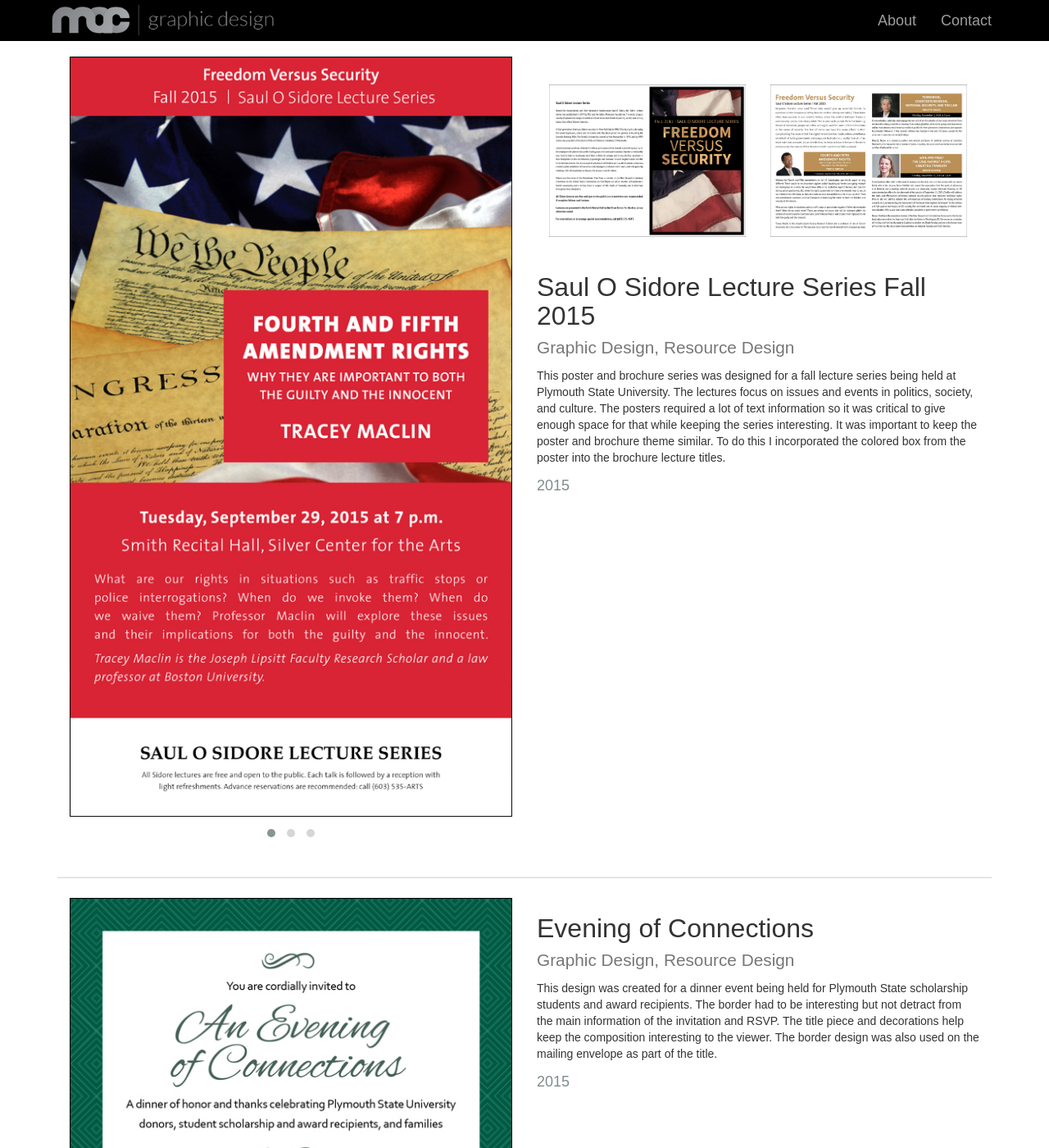
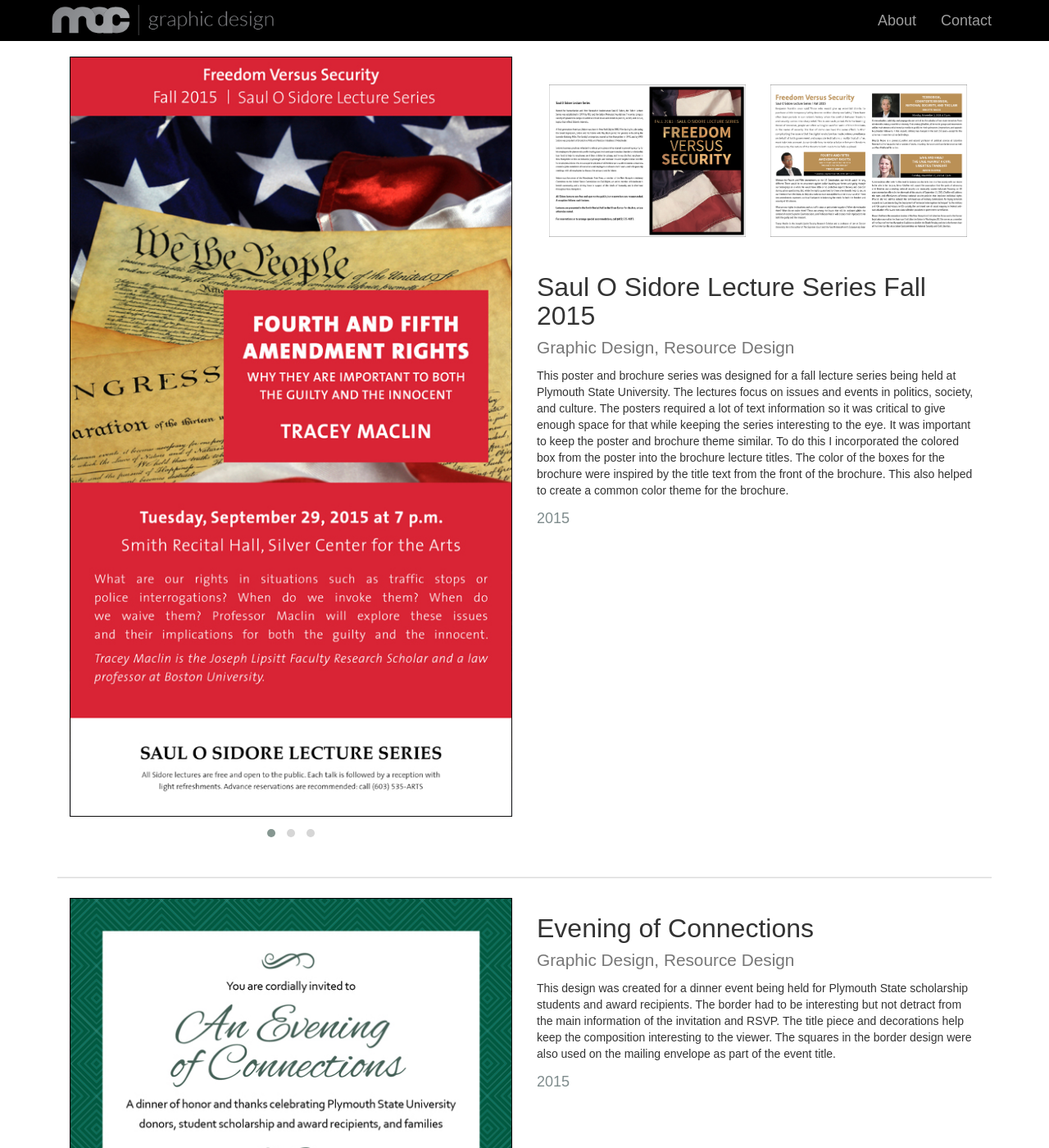
Before and after one commit to mtfullerton/mtfullerton.github.io, a Jekyll site: the page built from creative-services/index.html, in a window 1280 px wide and 1400 px high. Shown: the whole window at 82% size. Built offline with Jekyll 4.4.1, drawn with Linux system fonts in a browser that asks for light colours; nearby versions of some CDN libraries; some web fonts are replaced.

Commit message:
text edits and home page reworked

```diff
--- a/creative-services/index.html
+++ b/creative-services/index.html
@@ -26,7 +26,7 @@
 		<div class="row">
 			<div class="col-sm-12 col-lg-6">
 				<h1 class="blurb_name">Saul O Sidore Lecture Series Fall 2015 <br><small>Graphic Design, Resource Design</small></h1>
-				<p class="blurb_text">This poster and brochure series was designed for a fall lecture series being held at Plymouth State University. The lectures focus on issues and events in politics, society, and culture. The posters required a lot of text information so it was critical to give enough space for that while keeping the series interesting. It was important to keep the poster and brochure theme similar. To do this I incorporated the colored box from the poster into the brochure lecture titles.</p>
+				<p class="blurb_text">This poster and brochure series was designed for a fall lecture series being held at Plymouth State University. The lectures focus on issues and events in politics, society, and culture. The posters required a lot of text information so it was critical to give enough space for that while keeping the series interesting to the eye. It was important to keep the poster and brochure theme similar. To do this I incorporated the colored box from the poster into the brochure lecture titles. The color of the boxes for the brochure were inspired by the title text from the front of the brochure. This also helped to create a common color theme for the brochure.</p>
 				<h4>2015</h4>
 			</div>
 		</div>
@@ -37,12 +37,12 @@
 			<div class="owl-carousel owl-theme">
 				<div class="item"><a href="/images/connections1front.jpg" data-toggle="lightbox" data-gallery="gallery_2" data-title="Invitiation Front"><img src="/images/connections1front.jpg" class="img-responsive" alt="Invitiation Front"></a></div>
 				<div class="item"><a href="/images/connections1back.jpg" data-toggle="lightbox" data-gallery="gallery_2" data-title="Invitiation Back"><img src="/images/connections1back.jpg" class="img-responsive" alt="Invitiation Back"></a></div>
-				<div class="item"><a href="/images/connections2.jpg" data-toggle="lightbox" data-gallery="gallery_2" data-title="RSVP Front"><img src="/images/connections2.jpg" class="img-responsive" alt="RSVP Card and Mailing Envelope"></a></div>
+				<div class="item"><a href="/images/connections2.jpg" data-toggle="lightbox" data-gallery="gallery_2" data-title="RSVP Card and Mailing Envelope"><img src="/images/connections2.jpg" class="img-responsive" alt="RSVP Card and Mailing Envelope"></a></div>
 			</div>
 		</div>
 		<div class="col-xs-12 col-sm-6">
 			<h1 class="blurb_name">Evening of Connections <br><small>Graphic Design, Resource Design</small></h1>
-			<p class="blurb_text">This design was created for a dinner event being held for Plymouth State scholarship students and award recipients. The border had to be interesting but not detract from the main information of the invitation and RSVP. The title piece and decorations help keep the composition interesting to the viewer. The border design was also used on the mailing envelope as part of the title.</p><h4>2015</h4>
+			<p class="blurb_text">This design was created for a dinner event being held for Plymouth State scholarship students and award recipients. The border had to be interesting but not detract from the main information of the invitation and RSVP. The title piece and decorations help keep the composition interesting to the viewer. The squares in the border design were also used on the mailing envelope as part of the event title.</p><h4>2015</h4>
 		</div>
 	</div>
 </div>
--- a/esp-specialty-insurance/index.html
+++ b/esp-specialty-insurance/index.html
@@ -8,14 +8,14 @@
 			<div class="owl-carousel owl-theme">
 				<div class="item"><a href="/images/esp_large.jpg" data-toggle="lightbox" data-gallery="gallery" data-title="Logo Detail"><img src="/images/esp_large.jpg" class="img-responsive" alt="ESP Logo"></a></div>
 				<div class="item"><a href="/images/esp_web2.jpg" data-toggle="lightbox" data-gallery="gallery" data-title="Logo on Website"><img src="/images/esp_web2.jpg" class="img-responsive" alt="ESP Website 1"></a></div>
-				<div class="item"><a href="/images/esp_web1.jpg" data-toggle="lightbox" data-gallery="gallery" data-title="Logo on"><img src="/images/esp_web1.jpg" class="img-responsive" alt="ESP Website 2"></a></div>
+				<div class="item"><a href="/images/esp_web1.jpg" data-toggle="lightbox" data-gallery="gallery" data-title="Logo on Website"><img src="/images/esp_web1.jpg" class="img-responsive" alt="ESP Website 2"></a></div>
 			</div>
 		</div>
 	</div>
 	<div class="row">
 		<div class="col-xs-12 col-md-8 col-md-offset-2">
 			<h1 class="blurb_name">ESP Specialty Insurance Logo <br><small>Graphic Design, Logo Design</small></h1>
-			<p class="blurb_text">This logo was designed for a Specialty Insurance company located in Leicester, Massachusetts. The company was just getting started and looking for a logo to demonstrate their identity. The client was looking for a simplistic but strong logo. I worked on demonstrating the idea of vision and senses into the logo as well as weather. The client also wanted the ESP acronym, Entertainment, Sports, Production, to be part of the logo which I included off to the side of the main logo. I felt that the blue color and circular badge provided a sense of strength and power. The small accent lines inside the circle were added as a symbol of weather/wind. The logo is displayed on the ESP website which was designed by Nathan Fullerton whose work is viewable here: <a href="http://www.natefullerton.com/#web">www.natefullerton.com</a></p>
+			<p class="blurb_text">This logo was designed for a Specialty Insurance company located in Leicester, Massachusetts. The company was just getting started and looking for a logo to demonstrate their identity. The client was looking for a simplistic but strong logo. I worked on demonstrating the idea of vision and senses into the logo as well as weather. The client also wanted the ESP acronym, Entertainment, Sports, Production, to be part of the logo which I included off to the side of the main logo. I felt that the blue color and circular badge provided a sense of strength and power. The small accent lines inside the circle were added as a symbol of weather/wind. The logo is displayed on the ESP website here. <a href="http://www.espspecialty.com/">www.espspecialty.com</a> The website designed by Nathan Fullerton whose work is viewable here: <a href="http://www.natefullerton.com/#web">www.natefullerton.com</a></p>
 			<h4>2014</h4>
 		</div>
 	</div>
--- a/psu-homecoming-2015/index.html
+++ b/psu-homecoming-2015/index.html
@@ -21,7 +21,7 @@
 	<div class="row">
 		<div class="col-xs-12 col-md-8 col-md-offset-2">
 			<h1 class="blurb_name">Plymouth State University Homecoming 2015 Resources <br><small>Graphic Design, Resource Design</small></h1>
-			<p class="blurb_text">This logo and postcard series were created for Plymouth State University's 2015 Homecoming Weekend. The theme of the weekend is "Once a Panther, Always a Panther" to engage both current students and alumni. To demonstrate the theme I created a retro inspired logo. This allowed me to place the event information inside the logo. I used retro type fonts and texture along with the Plymouth State Panther and signature dark green color. The logo was used by itself for event marketing including a circular magnet given to first year students. The first postcard audience was first year students and their families while the second was sent out to Plymouth State Alumni. I reworked the logo for postcard to eliminate the dates and other information that would be provided elsewhere on the postcard. I used the slant of the original logo again with the photo area on the front to create a more interesting layout. Both of the postcards were requested to be similar on the front but use different photos for the prospective audience. The back of both postcards proved challenging due to the mailing guidelines of postcards. The alumni postcard had a lot of dates to list and it was a struggle to fit all the information there and keep it visually interesting and appealing.</p>
+			<p class="blurb_text">This logo and postcard series were created for Plymouth State University's 2015 Homecoming Weekend. The theme of the weekend is "Once a Panther, Always a Panther" to engage both current students and alumni. To demonstrate the theme I created a retro inspired logo. This also allowed me to place the event information inside the logo. I used retro fonts and texture along with the Plymouth State Panther and signature dark green color to solidify the retro aesthetic. The logo is used by itself for event marketing including a circular magnet given to first year students. The first postcard audience was first year students and their families while the second was sent out to Plymouth State Alumni. I reworked the logo for postcard to eliminate the dates and other information that would be provided elsewhere on the postcard. I used the slant of the original logo again in the photo area on the front to create a more interesting layout. Both of the postcards were requested to be similar on the front but use different photos for the prospective audience. The back of both postcards proved challenging due to the mailing guidelines of postcards. The alumni postcard had a lot of dates to list and it was a struggle to fit all the information there and keep it visually interesting and appealing.</p>
 			<h4>2015</h4>
 		</div>
 	</div>
--- a/psu-music-theatre-dance/index.html
+++ b/psu-music-theatre-dance/index.html
@@ -19,7 +19,7 @@
 		</div>
 		<div class="col-sm-12 col-lg-6">
 			<h1 class="blurb_name">Plymouth State University Music, Theatre, and Dance Department Recruitment Resources <br><small>Graphic Design, Resource Design</small></h1>
-			<p class="blurb_text">This series of recruitment resources for created for the Plymouth State University Music, Theatre, and Dance Department. For the main poster the client wanted to push the idea of Plymouth State’s location in the White Mountains of NH. I put the main centerpiece images into triangles to for the mountain theme. My original brochure idea was triangle themed as well and is visible below. The triangle brochure was more expensive than the standard trifold brochure, which was an important for the decision process. I also worked on three different dance bookmarks. All of these were handed out to prospective students and sent out to different high schools. I also designed a one-sided business card that used the three-triangle image from the poster and a mailing envelope for the resources. </p>
+			<p class="blurb_text">This series of recruitment resources was created for the Plymouth State University Music, Theatre, and Dance Department. For the main poster the client wanted to push the idea of Plymouth State’s location in the White Mountains of NH. I put the main centerpiece images into triangles for the mountain theme. My original brochure idea was triangle themed as well and is visible below. I hoped that the uncommon shape of the triangle brochure would be more interesting and eye catching for propsective students. This brochure could also be folded differently for different audiences such as students only intersted in music and theatre or dance and music. However the triangle brochure was more expensive to print than a standard trifold which was important during the decision process. I also worked on three different dance bookmarks. All of these were handed out to prospective students and sent out to different high schools. I also designed a one-sided business card that used the three-triangle image from the poster and a mailing envelope for the resources. </p>
 			<h4>2014</h4>
 		</div>
 	</div>
```
Also changed, not shown: index.html (+6 -6 lines).
